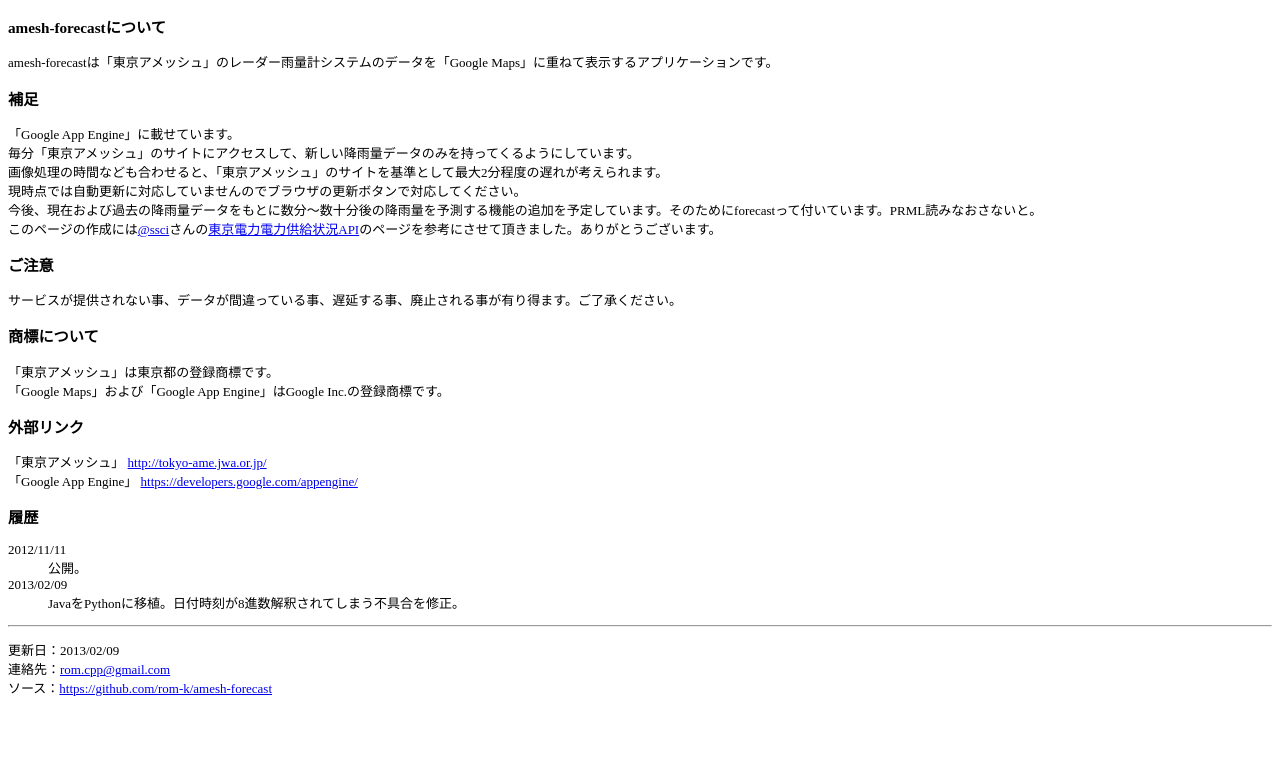
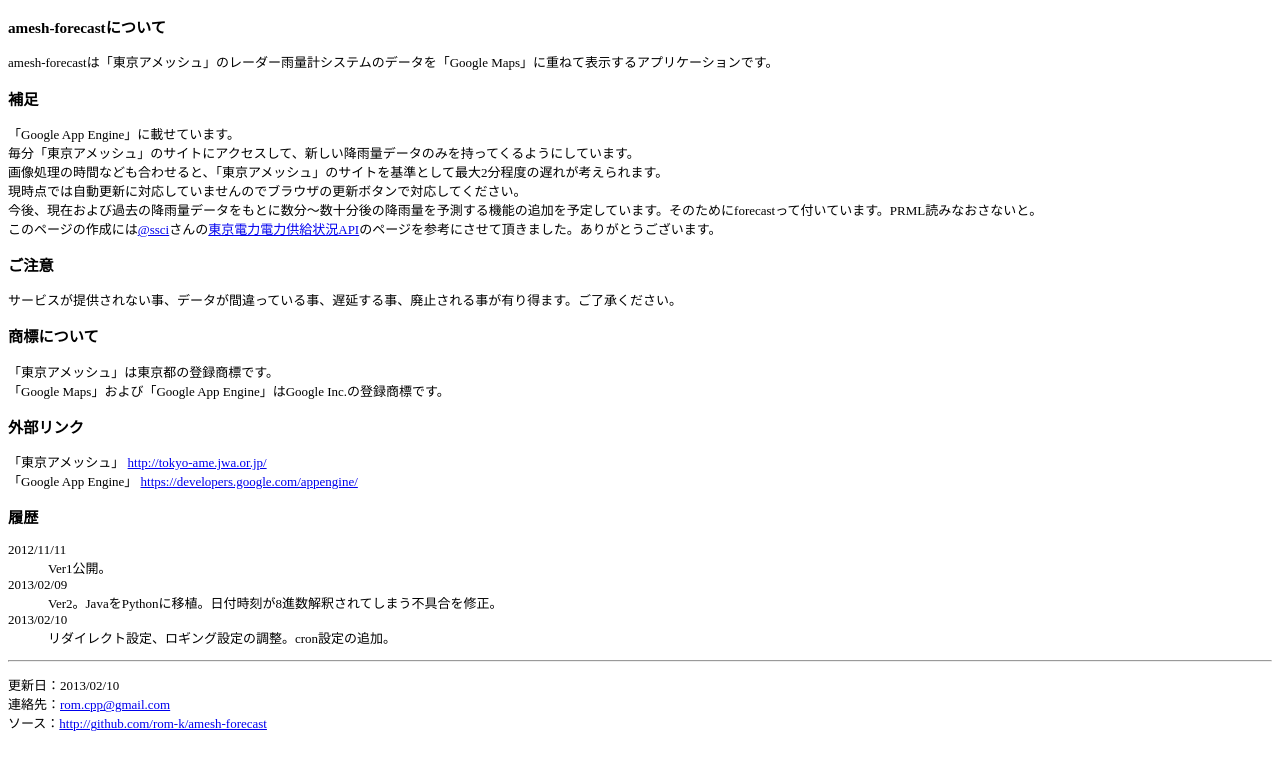
Before and after one commit to rom-k/amesh-forecast, a plain HTML site: page static/about.html in a window 1280 px wide. Drawn offline with Linux system fonts and the light colour scheme.

Commit message:
add cron

```diff
--- a/static/about.html
+++ b/static/about.html
@@ -31,15 +31,16 @@ amesh-forecastは「東京アメッシュ」のレーダー雨量計システム
 
 <h3>履歴</h3>
 <dl>
-<dt>2012/11/11</dt><dd>公開。</dd>
-<dt>2013/02/09</dt><dd>JavaをPythonに移植。日付時刻が8進数解釈されてしまう不具合を修正。</dd>
+<dt>2012/11/11</dt><dd>Ver1公開。</dd>
+<dt>2013/02/09</dt><dd>Ver2。JavaをPythonに移植。日付時刻が8進数解釈されてしまう不具合を修正。</dd>
+<dt>2013/02/10</dt><dd>リダイレクト設定、ロギング設定の調整。cron設定の追加。</dd>
 </dl>
 
 <hr>
 <p>
-更新日：2013/02/09<br>
+更新日：2013/02/10<br>
 連絡先：<a href="mailto:rom.cpp@gmail.com">rom.cpp@gmail.com</a><br>
-ソース：<a href="https://github.com/rom-k/amesh-forecast">https://github.com/rom-k/amesh-forecast</a><br>
+ソース：<a href="http://github.com/rom-k/amesh-forecast">http://github.com/rom-k/amesh-forecast</a><br>
 </p>
 
 </font>
```
Also changed, not shown: 1 other file.
